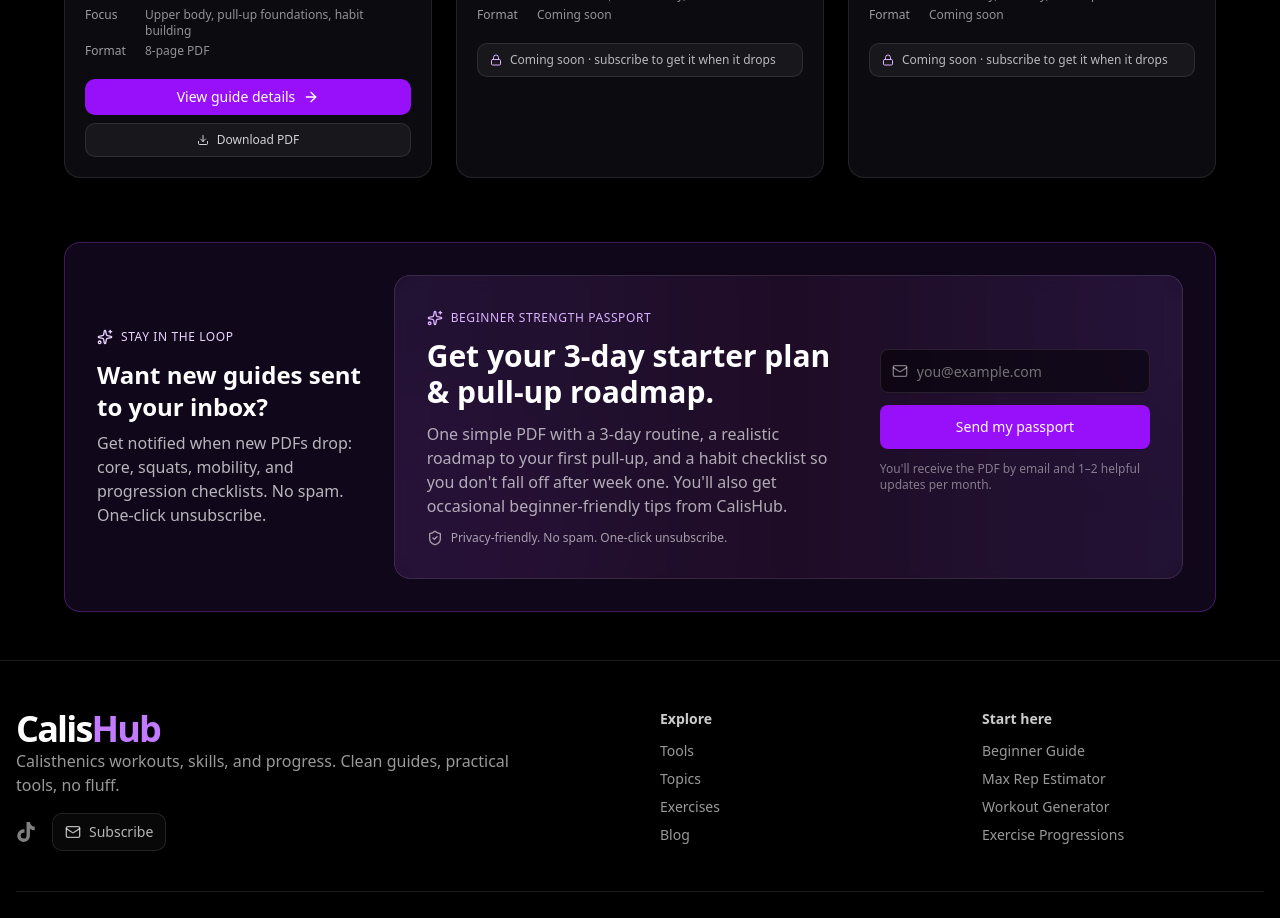
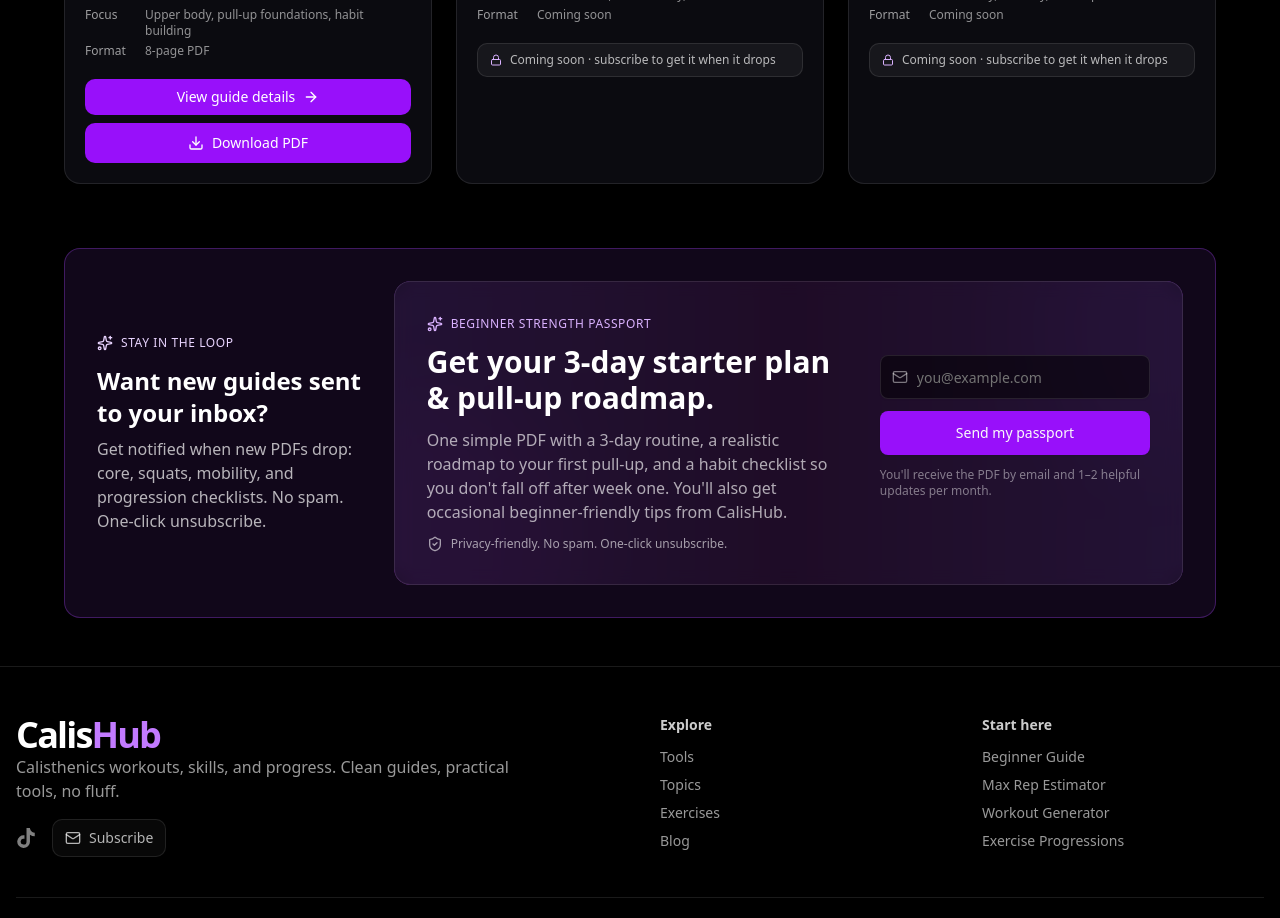
Before and after one commit to Imziyasser00/calis-blog, a Next.js app: page /library in a window 1280 px wide. Shown: the part 780-1698 px from the top of the page. Built offline with nearby package versions, Linux system fonts and the light colour scheme.

Commit message:
Update page.tsx

```diff
--- a/src/app/library/page.tsx
+++ b/src/app/library/page.tsx
@@ -14,6 +14,7 @@ import {
     Clock,
     Target,
 } from "lucide-react";
+import DownloadGate from "@calis/components/library/DownloadGate";
 
 const SITE_URL = "https://www.calishub.com";
 const CANONICAL = `${SITE_URL}/library`;
@@ -327,13 +328,10 @@ function GuideCard({ guide }: { guide: Guide }) {
                             </Link>
 
                             {guide.pdfUrl ? (
-                                <Link
-                                    href={guide.pdfUrl}
-                                    className="inline-flex items-center justify-center gap-2 rounded-lg border border-white/10 bg-white/5 px-3 py-2 text-xs text-white/80 hover:bg-white/10 transition"
-                                >
-                                    <Download className="h-3 w-3" />
-                                    Download PDF
-                                </Link>
+                                <DownloadGate
+                                    pdfUrl={guide.pdfUrl}
+                                    buttonClassName="inline-flex cursor-pointer items-center justify-center gap-2 rounded-lg bg-purple-600 px-4 py-2.5 text-sm font-medium text-white transition hover:bg-purple-700 focus-visible:outline-none focus-visible:ring-2 focus-visible:ring-purple-500"
+                                />
                             ) : null}
                         </>
                     ) : (
```
